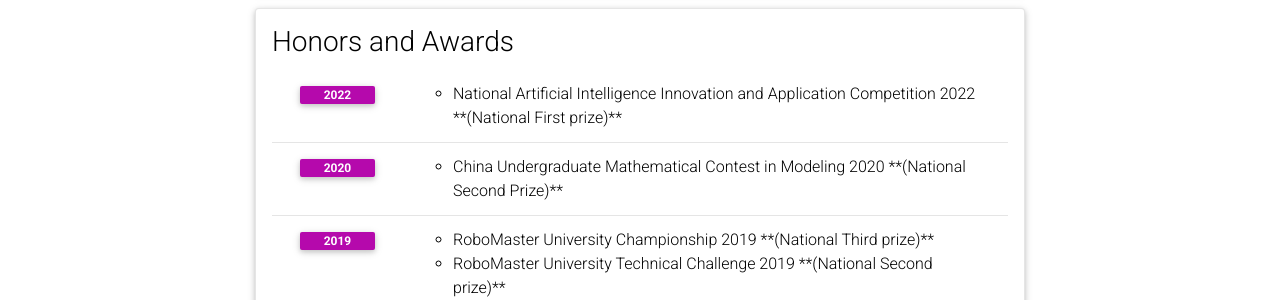
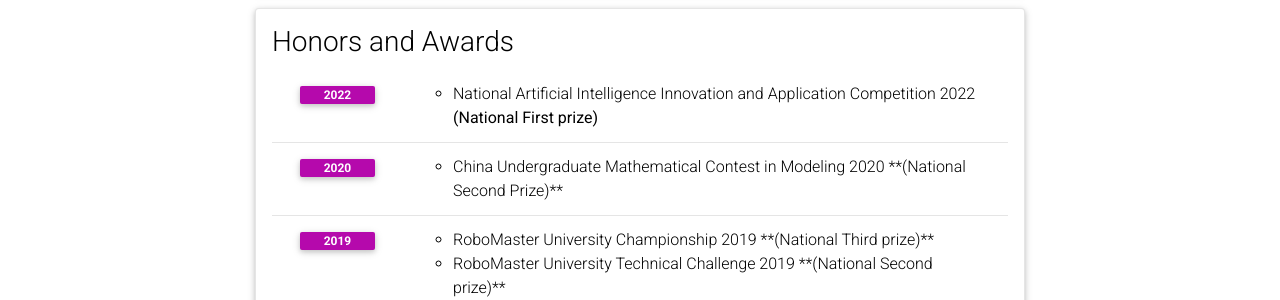
Before and after one commit to leolee99/leolee99.github.io, a Jekyll site: the page built from _pages/cv.md, in a window 1280 px wide and 900 px high, scrolled down 1550 px. Shown: the part 176-476 px from the top of the window. Built offline with Jekyll 4.4.1, drawn with Linux system fonts in a browser that asks for light colours; comment, search, counter and statistics services are not loaded; a style sheet for code colours, icons or effects is not loaded.

Commit message:
Update cv.yml

```diff
--- a/_data/cv.yml
+++ b/_data/cv.yml
@@ -74,7 +74,7 @@
   contents:
     - year: 2022
       items:
-        - National Artificial Intelligence Innovation and Application Competition 2022 **(National First prize)**
+        - National Artificial Intelligence Innovation and Application Competition 2022 <b>(National First prize)</b>
     - year: 2020
       items:
         - China Undergraduate Mathematical Contest in Modeling 2020 **(National Second Prize)**
```
